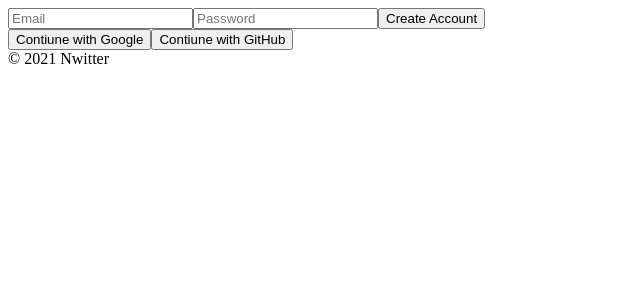
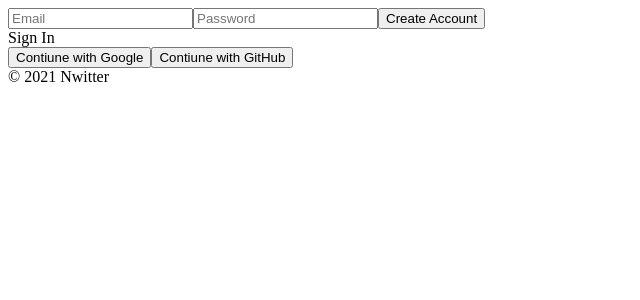
Before and after one commit to coldplay126/nwitter, a React (Create React App) app: page /#/ in a window 1280 px wide. Shown: the top 300 px of the page, without its empty margins (0-640 px from the left). Built offline with nearby package versions, Linux system fonts and the light colour scheme; no server answers.

Commit message:
:sparkles: make LogIn function
로그인 기능 구현

```diff
--- a/src/components/App.js
+++ b/src/components/App.js
@@ -1,12 +1,24 @@
-import { useState } from "react";
+import { useState, useEffect } from "react";
 import AppRouter from "components/Router";
+import { auth, authState } from "fb";
 
 function App() {
+  const [init, setInit] = useState(false);
   const [isLogIn, setIslogIn] = useState(false);
+
+  useEffect(() => {
+    //effect;
+    return authState(auth, (user) => {
+      if (user) setIslogIn(true);
+      else setIslogIn(false);
+
+      setInit(true);
+    });
+  }, []);
 
   return (
     <>
-      <AppRouter isLogIn={isLogIn} />
+      {init ? <AppRouter isLogIn={isLogIn} /> : "Loading..."}
       <footer>&copy; {new Date().getFullYear()} Nwitter</footer>
     </>
   );
--- a/src/components/Router.js
+++ b/src/components/Router.js
@@ -1,10 +1,9 @@
-import { HashRouter as Router, Route, Routes } from "react-router-dom";
+import { Route, Routes } from "react-router-dom";
 import Auth from "../routes/Auth";
 import Home from "../routes/Home";
 
 const AppRouter = ({ isLogIn, auth }) => {
   return (
-    <Router>
     <Routes>
       {isLogIn ? (
         <>
@@ -14,7 +13,6 @@ const AppRouter = ({ isLogIn, auth }) => {
         <Route exact path="/" element={<Auth auth={auth} />} />
       )}
     </Routes>
-    </Router>
   );
 };
 
--- a/src/fb.js
+++ b/src/fb.js
@@ -3,6 +3,7 @@ import {
   getAuth,
   createUserWithEmailAndPassword,
   signInWithEmailAndPassword,
+  onAuthStateChanged,
 } from "firebase/auth";
 
 const firebaseConfig = {
@@ -23,3 +24,6 @@ export const createUser = async (auth, email, password) =>
 
 export const signIn = async (auth, email, password) =>
   await signInWithEmailAndPassword(auth, email, password);
+
+export const authState = (auth, callback) =>
+  onAuthStateChanged(auth, (user) => callback(user));
--- a/src/index.js
+++ b/src/index.js
@@ -1,11 +1,13 @@
 import React from "react";
 import ReactDOM from "react-dom";
 import App from "./components/App";
-//import firebase from "./fb";
+import { BrowserRouter } from "react-router-dom";
 
 ReactDOM.render(
   <React.StrictMode>
-    <App />
+    <BrowserRouter>
+      <App />
+    </BrowserRouter>
   </React.StrictMode>,
   document.getElementById("root")
 );
--- a/src/routes/Auth.js
+++ b/src/routes/Auth.js
@@ -4,6 +4,7 @@ import { useState } from "react";
 const Auth = () => {
   const [form, setForm] = useState({ email: "", password: "" });
   const [newAccount, setNewAccount] = useState(true);
+  const [error, setError] = useState("");
 
   const onChanage = ({ target: { name, value } }) => {
     setForm({ ...form, [name]: value });
@@ -19,9 +20,11 @@ const Auth = () => {
         const data = await signIn(auth, form.email, form.password);
       }
     } catch (err) {
-      console.log(err);
+      setError(err.message);
     }
   };
+
+  const toggleAccount = () => setNewAccount((prev) => !prev);
 
   return (
     <div>
@@ -42,11 +45,19 @@ const Auth = () => {
           value={form.password}
           onChange={onChanage}
         />
-        <input type="submit" value={newAccount ? "Create Account" : "Log In"} />
+        <input
+          type="submit"
+          value={newAccount ? "Create Account" : "Sign In"}
+        />
+        {error}
       </form>
-
-      <button>Contiune with Google</button>
-      <button>Contiune with GitHub</button>
+      <span onClick={toggleAccount}>
+        {newAccount ? "Sign In" : "Create Account"}
+      </span>
+      <div>
+        <button>Contiune with Google</button>
+        <button>Contiune with GitHub</button>
+      </div>
     </div>
   );
 };
```
Lines whose indentation alone changed are shown as unchanged.
